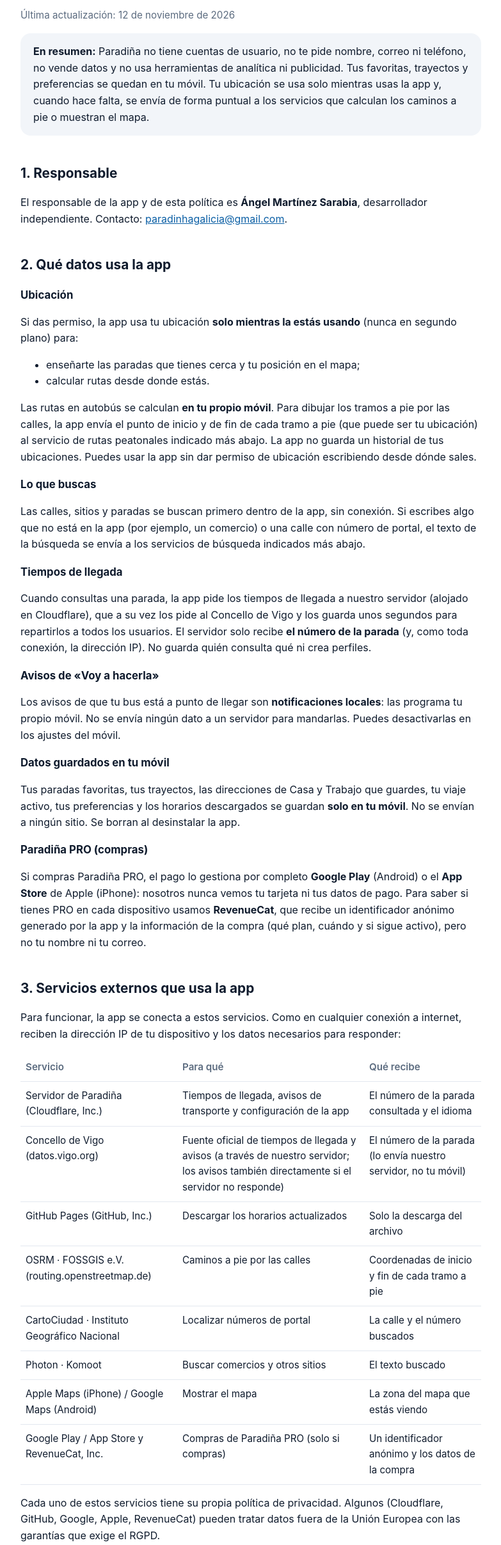
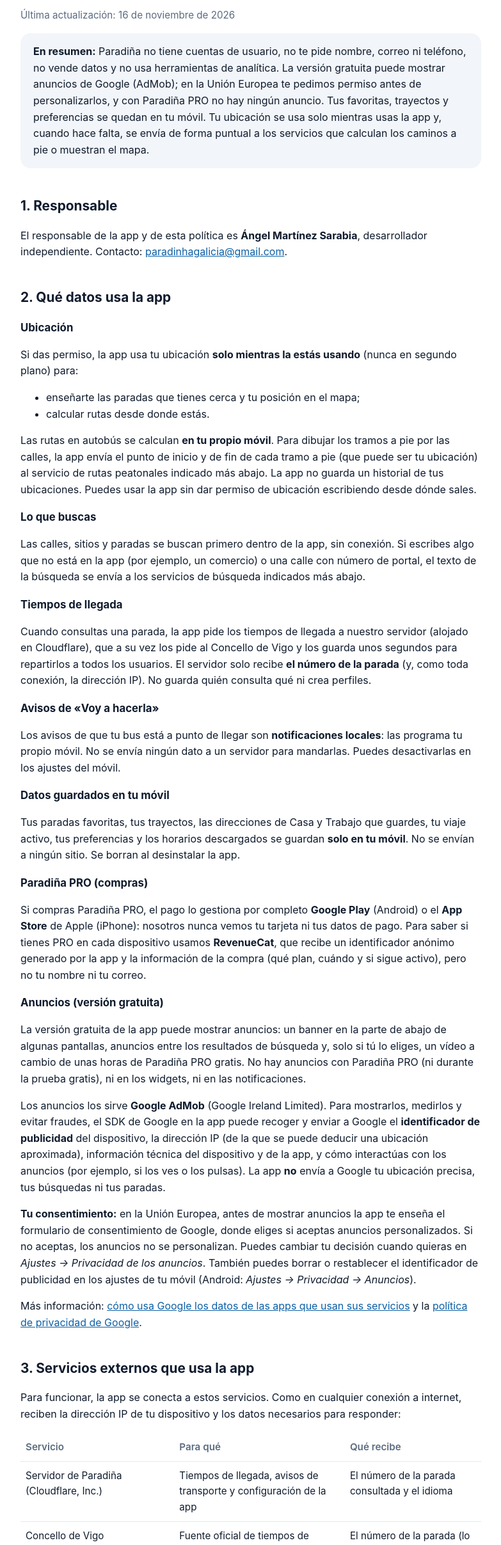
Before and after one commit to angelmrtinezz/bus-galicia-datos, a plain HTML site: page privacidad/index.html in a window 1280 px wide. Shown: the part 144-2559 px from the top of the page at 64% size, without its empty margins (248-1031 px from the left). Drawn offline with Linux system fonts and the light colour scheme.

Commit message:
Privacidad: anuncios de Google AdMob en la versión gratuita (consentimiento UE, ID de publicidad)
Co-Authored-By: Claude Opus 5.5 <noreply@anthropic.com>

```diff
--- a/privacidad/index.html
+++ b/privacidad/index.html
@@ -10,10 +10,12 @@
   <main>
     <p class="volver"><a href="../">← Paradiña</a></p>
     <h1>Política de privacidad</h1>
-    <p class="fecha">Última actualización: 12 de noviembre de 2026</p>
+    <p class="fecha">Última actualización: 16 de noviembre de 2026</p>
 
     <p class="resumen"><strong>En resumen:</strong> Paradiña no tiene cuentas de usuario, no te pide
-      nombre, correo ni teléfono, no vende datos y no usa herramientas de analítica ni publicidad.
+      nombre, correo ni teléfono, no vende datos y no usa herramientas de analítica. La versión gratuita
+      puede mostrar anuncios de Google (AdMob); en la Unión Europea te pedimos permiso antes de
+      personalizarlos, y con Paradiña PRO no hay ningún anuncio.
       Tus favoritas, trayectos y preferencias se quedan en tu móvil. Tu ubicación se usa solo mientras
       usas la app y, cuando hace falta, se envía de forma puntual a los servicios que calculan los
       caminos a pie o muestran el mapa.</p>
@@ -63,6 +65,27 @@
       identificador anónimo generado por la app y la información de la compra (qué plan, cuándo y si sigue
       activo), pero no tu nombre ni tu correo.</p>
 
+    <h3>Anuncios (versión gratuita)</h3>
+    <p>La versión gratuita de la app puede mostrar anuncios: un banner en la parte de abajo de algunas
+      pantallas, anuncios entre los resultados de búsqueda y, solo si tú lo eliges, un vídeo a cambio de
+      unas horas de Paradiña PRO gratis. No hay anuncios con Paradiña PRO (ni durante la prueba gratis),
+      ni en los widgets, ni en las notificaciones.</p>
+    <p>Los anuncios los sirve <strong>Google AdMob</strong> (Google Ireland Limited). Para mostrarlos,
+      medirlos y evitar fraudes, el SDK de Google en la app puede recoger y enviar a Google el
+      <strong>identificador de publicidad</strong> del dispositivo, la dirección IP (de la que se puede
+      deducir una ubicación aproximada), información técnica del dispositivo y de la app, y cómo
+      interactúas con los anuncios (por ejemplo, si los ves o los pulsas). La app <strong>no</strong>
+      envía a Google tu ubicación precisa, tus búsquedas ni tus paradas.</p>
+    <p><strong>Tu consentimiento:</strong> en la Unión Europea, antes de mostrar anuncios la app te enseña el
+      formulario de consentimiento de Google, donde eliges si aceptas anuncios personalizados. Si no
+      aceptas, los anuncios no se personalizan. Puedes cambiar tu decisión cuando quieras en
+      <em>Ajustes → Privacidad de los anuncios</em>. También puedes borrar o restablecer el identificador de
+      publicidad en los ajustes de tu móvil (Android: <em>Ajustes → Privacidad → Anuncios</em>).</p>
+    <p>Más información:
+      <a href="https://policies.google.com/technologies/partner-sites">cómo usa Google los datos de las
+      apps que usan sus servicios</a> y la <a href="https://policies.google.com/privacy">política de
+      privacidad de Google</a>.</p>
+
     <h2>3. Servicios externos que usa la app</h2>
     <p>Para funcionar, la app se conecta a estos servicios. Como en cualquier conexión a internet, reciben
       la dirección IP de tu dispositivo y los datos necesarios para responder:</p>
@@ -75,6 +98,7 @@
       <tr><td>CartoCiudad · Instituto Geográfico Nacional</td><td>Localizar números de portal</td><td>La calle y el número buscados</td></tr>
       <tr><td>Photon · Komoot</td><td>Buscar comercios y otros sitios</td><td>El texto buscado</td></tr>
       <tr><td>Apple Maps (iPhone) / Google Maps (Android)</td><td>Mostrar el mapa</td><td>La zona del mapa que estás viendo</td></tr>
+      <tr><td>Google AdMob (Google Ireland Limited)</td><td>Anuncios de la versión gratuita (no con PRO)</td><td>Identificador de publicidad, IP, datos técnicos del dispositivo e interacciones con los anuncios</td></tr>
       <tr><td>Google Play / App Store y RevenueCat, Inc.</td><td>Compras de Paradiña PRO (solo si compras)</td><td>Un identificador anónimo y los datos de la compra</td></tr>
     </table>
     <p>Cada uno de estos servicios tiene su propia política de privacidad. Algunos (Cloudflare,
@@ -85,8 +109,9 @@
     <ul>
       <li>No pide registrarse ni datos personales como nombre, correo o teléfono.</li>
       <li>No usa tu ubicación en segundo plano.</li>
-      <li>No usa analítica, seguimiento ni publicidad.</li>
-      <li>No vende ni cede datos a terceros.</li>
+      <li>No usa herramientas de analítica.</li>
+      <li>No envía a los anunciantes tu ubicación precisa, tus búsquedas ni tus paradas.</li>
+      <li>No vende tus datos. Solo los comparte con Google lo necesario para los anuncios, como se explica arriba.</li>
     </ul>
 
     <h2>5. Tus derechos</h2>
@@ -100,8 +125,8 @@
     <p>La app no está dirigida especialmente a menores y no recoge a sabiendas datos de menores de 14 años.</p>
 
     <h2>7. Cambios en esta política</h2>
-    <p>Si la app incorpora nuevas funciones que usen datos de otra forma (por ejemplo, publicidad),
-      esta política se actualizará antes y se indicará la fecha del cambio arriba.</p>
+    <p>Si la app incorpora nuevas funciones que usen datos de otra forma, esta política se actualizará
+      antes y se indicará la fecha del cambio arriba.</p>
 
     <p class="nota">Paradiña es una aplicación independiente. No es una aplicación oficial de Vitrasa ni
       del Concello de Vigo. Datos de transporte: Concello de Vigo (datos.vigo.org).</p>
```
